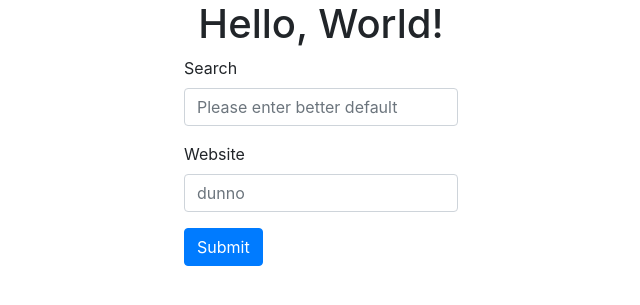
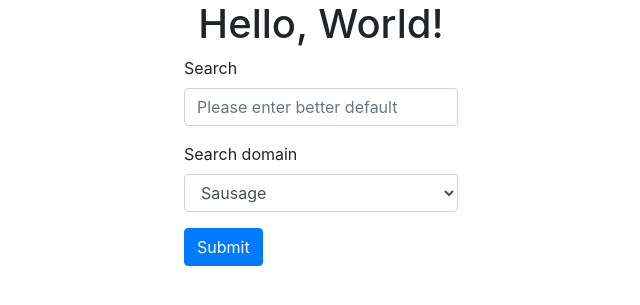
Before and after one commit to JKHenes/wiki_picki, a Flask app: page /search in a window 1280 px wide. Shown: the top 305 px of the page, without its empty margins (319-959 px from the left). Run offline with Flask 2, Linux system fonts and the light colour scheme; some libraries are stand-ins or nearby versions.

Commit message:
Added a selection

```diff
--- a/wiki_picki/templates/searchMenu.jinja
+++ b/wiki_picki/templates/searchMenu.jinja
@@ -3,7 +3,8 @@
     <div class="d-flex flex-column">
         <div class="align-self-center">
             {% if name %}
-    <h1>Hello {{ name }}!</h1>
+                <h1>Hello
+                    {{ name }}!</h1>
             {% else %}
                 <h1>Hello, World!</h1>
             {% endif %}
@@ -12,12 +13,15 @@
             <form method="post">
                 <div class="form-group">
                     <label for="search">Search</label>
-        <input type=text class="form-control" id="search" aria-describedby="emailHelp"
-          placeholder="Please enter better default" name = search>
-      </div>
+                    <input type="text" class="form-control" id="search" placeholder="Please enter better default" name="search"></div>
                         <div class="form-group">
-        <label for="website">Website</label>
-        <input type="text" class="form-control" id="website" placeholder="dunno" name = website>
+                            <label for="website">Search domain</label>
+                            <select class="form-control" id="website" name="website">
+                                <option>Sausage</option>
+                                <option>Vtubers</option>
+                                <option>Sonic fan characters</option>
+                                <option>Super powers</option>
+                            </select>
                         </div>
                         <button type="submit" class="btn btn-primary">Submit</button>
                     </form>
--- a/wiki_picki/views.py
+++ b/wiki_picki/views.py
@@ -2,6 +2,8 @@ from flask import Flask, render_template, session, redirect, url_for, request
 from subprocess import call
 from wiki_picki import *
 from wiki_picki.sonicoc import *
+
+WEBSITES={"Sausage":"sausage.fandom.com", "Vtubers": "virtualyoutuber.fandom.com", "Sonic fan characters":"sonicfanchara.fandom.com", "Super powers":"powerlisting.fandom.com"}
 
 @app.route('/')
 def welcome():
@@ -10,10 +12,12 @@ def welcome():
 @app.route('/search', methods=['GET', 'POST'])
 def decision(name=None):
     if request.method == 'POST':
+        session.clear()
+        web_addr = WEBSITES[request.form['website']]
         if 'searches' in session:
-            session['searches'].append( [request.form['search'], request.form['website']])
+            session['searches'].append( [request.form['search'], web_addr])
         else:
-            session['searches'] = [[request.form['search'], request.form['website']]]
+            session['searches'] = [[request.form['search'], web_addr]]
         return redirect(url_for('result'))
     return render_template('searchMenu.jinja', name=name)
 
@@ -21,6 +25,7 @@ def decision(name=None):
 def result():
     search = session['searches'][0][0]
     website = session['searches'][0][1]
+    print("attempting" + search + "   " + website)
     data=get_info(search,website)
 
     return render_template('searchresult.jinja', title=data[0],url=data[1],text=data[2])
```
Lines whose indentation alone changed are shown as unchanged.
